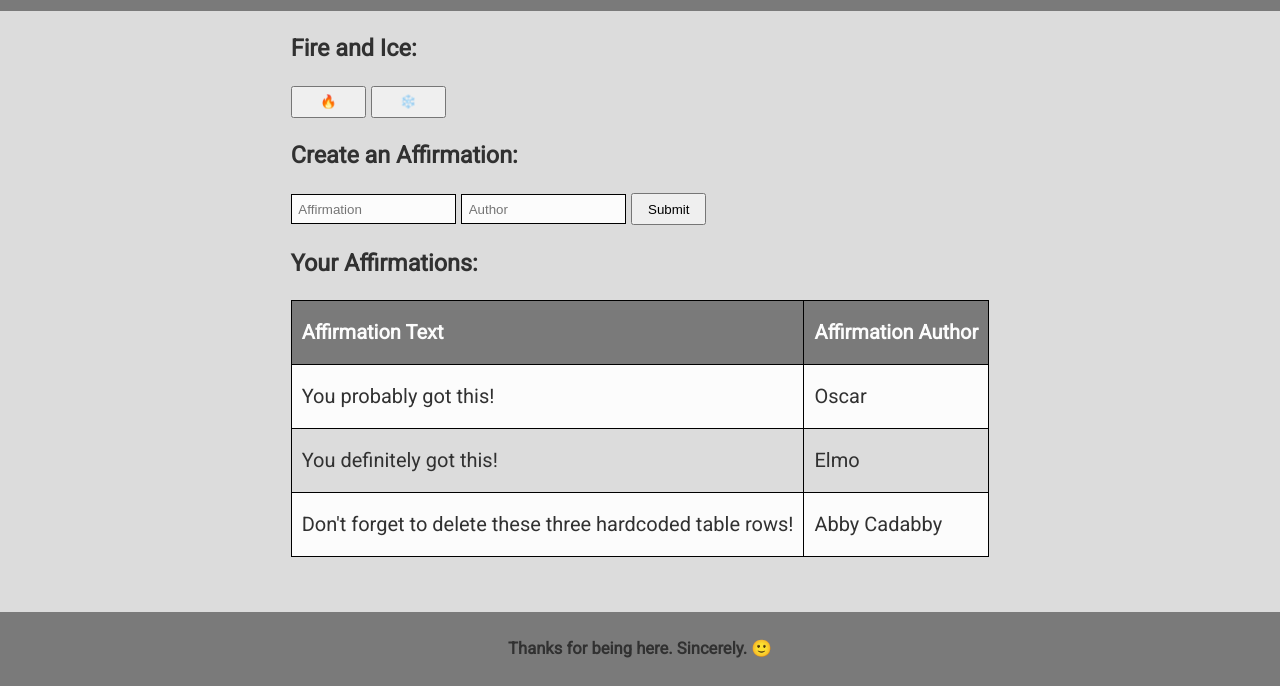
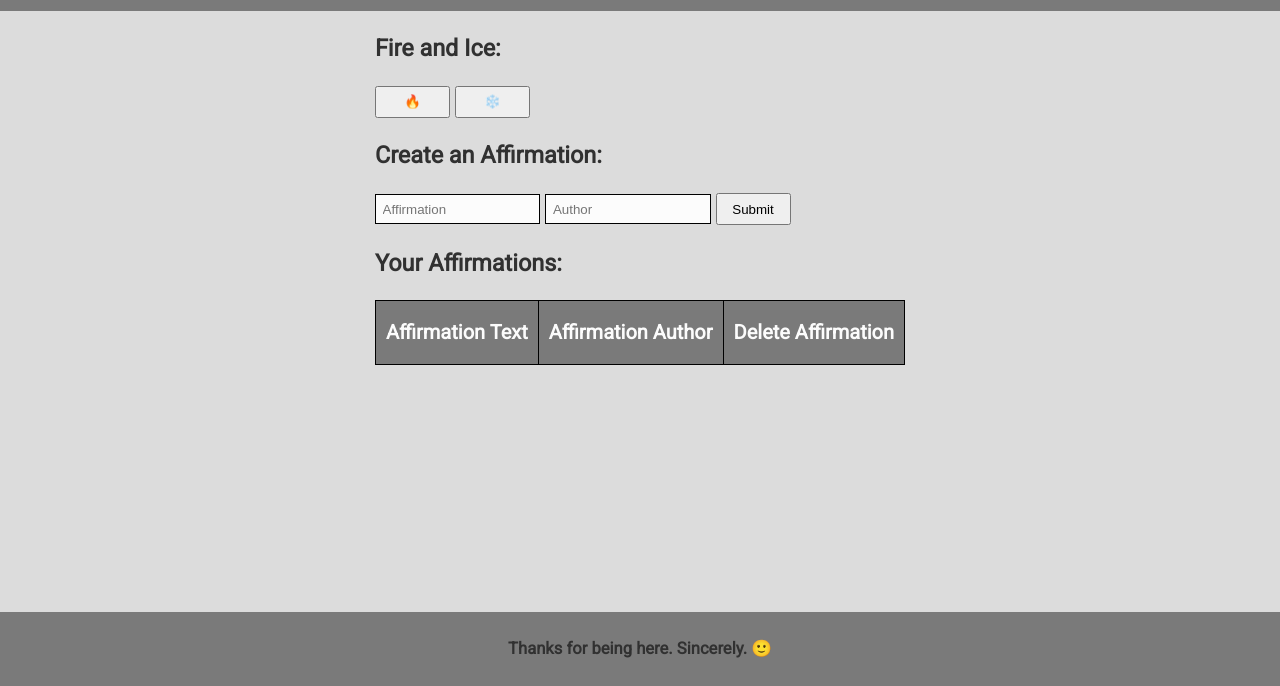
Before and after one commit to adamtxl/week-7-reflections, a plain HTML site: page index.html in a window 1280 px wide. Shown: the part 114-800 px from the top of the page. Drawn offline with Linux system fonts and the light colour scheme.

Commit message:
Able to delete items off the affirmation tables

```diff
--- a/index.html
+++ b/index.html
@@ -48,20 +48,10 @@
           <tr>
             <th>Affirmation Text</th>
             <th>Affirmation Author</th>
+            <th>Delete Affirmation</th>
           </tr>
         </thead>
         <tbody>
-          <tr>
-            <td>You probably got this!</td>
-            <td>Oscar</td>
-          </tr>
-          <tr>
-            <td>You definitely got this!</td>
-            <td>Elmo</td>
-          </tr>
-          <tr>
-            <td>Don't forget to delete these three hardcoded table rows!</td>
-            <td>Abby Cadabby</td>
           </tr>
         </tbody>
       </table>
--- a/script.js
+++ b/script.js
@@ -31,7 +31,11 @@ function addAffirmations (event){
   `<tr>
   <td>${affirmationInput.value}</td>
   <td>${authorInput.value}</td>
-
+  <td> <button onClick="deleteTask(event)">delete</button> </td>
   </tr>`
 
 }
+
+function deleteTask(event) {
+  event.target.parentElement.parentElement.remove();
+}
```
